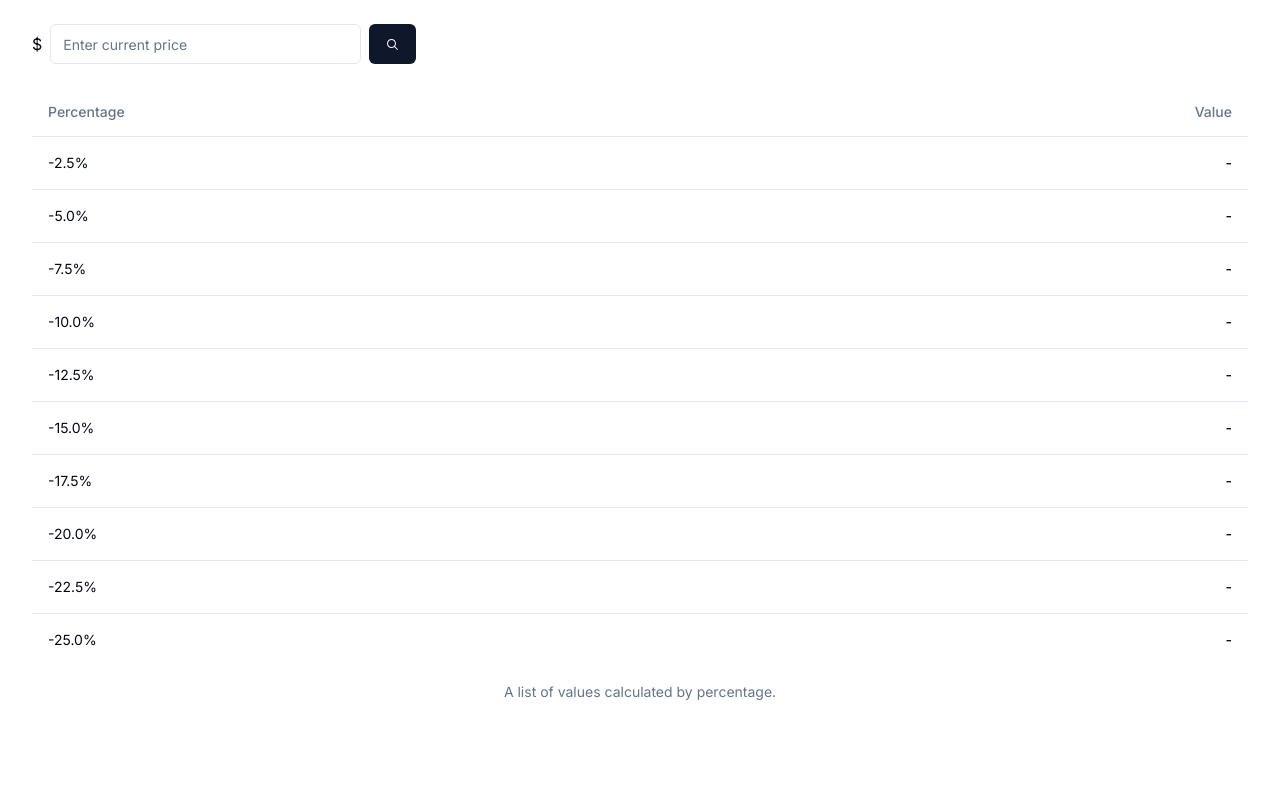
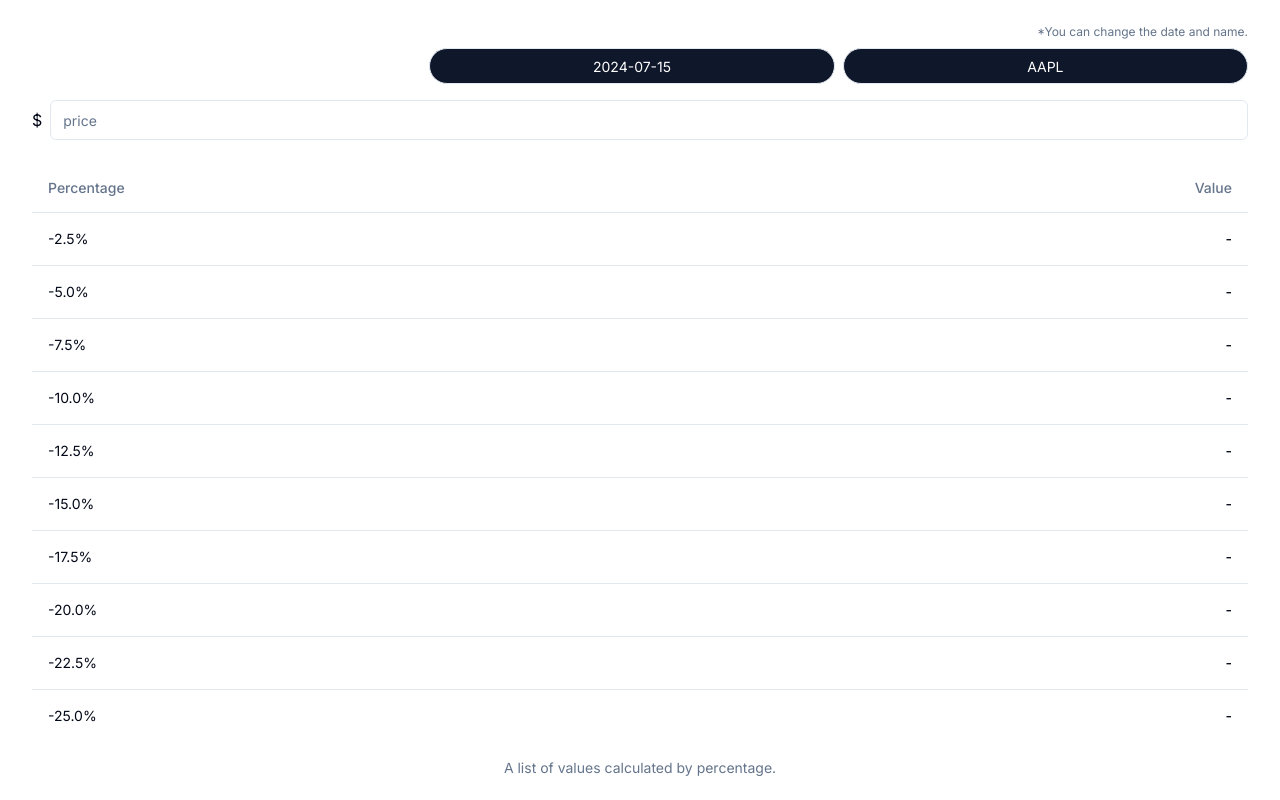
Before and after one commit to gayoungyeom/stock-log, a Next.js app: page / in a window 1280 px wide. Built offline with nearby package versions, Linux system fonts and the light colour scheme.

Commit message:
feat: 날짜 및 종목명 입력란 추가

```diff
--- a/package.json
+++ b/package.json
@@ -17,6 +17,7 @@
     "@radix-ui/react-slot": "^1.1.0",
     "class-variance-authority": "^0.7.0",
     "clsx": "^2.1.1",
+    "dayjs": "^1.11.11",
     "lucide-react": "^0.407.0",
     "next": "14.2.5",
     "react": "^18",
--- a/src/app/page.tsx
+++ b/src/app/page.tsx
@@ -1,6 +1,6 @@
 "use client"
 
-import { Button, Input, Table } from "@components/ui"
+import { Input, Table } from "@components/ui"
 import {
   TableBody,
   TableCaption,
@@ -9,8 +9,8 @@ import {
   TableHeader,
   TableRow,
 } from "@components/ui/table"
-import { MagnifyingGlassIcon } from "@radix-ui/react-icons"
-import { KeyboardEvent, useState } from "react"
+import dayjs from "dayjs"
+import { useState } from "react"
 
 /** 지정한 범위의 숫자들을 step만큼 떨어진 배열로 만들어서 반환 */
 const getRange = (start: number, end: number, step: number) => {
@@ -23,14 +23,11 @@ const getRange = (start: number, end: number, step: number) => {
   return result
 }
 
-/** 엔터 클릭 시 이벤트 핸들러 실행 */
-const handleKeyDown = (e: KeyboardEvent<HTMLInputElement>, eventHandler: () => void) => {
-  if (e.nativeEvent.isComposing) return
-  if (e.key === "Enter") eventHandler()
-}
+export default function Home() {
+  const today = dayjs().format("YYYY-MM-DD")
 
-export default function Home() {
-  const [inputPrice, setInputPrice] = useState<number | undefined>()
+  const [date, setDate] = useState(today)
+  const [name, setName] = useState<string>("AAPL")
   const [curPrice, setCurPrice] = useState<number | undefined>()
 
   const PERCENTAGES = getRange(2.5, 25, 2.5)
@@ -39,24 +36,40 @@ export default function Home() {
     return value * ((100 - percentgae) / 100)
   }
 
-  const handleSearchClick = () => {
-    setCurPrice(inputPrice)
-  }
-
   return (
     <main className="container pt-6">
-      <div className="flex w-full max-w-sm items-center space-x-2">
-        <span>$</span>
-        <Input
-          type="number"
-          step="0.01"
-          placeholder="Enter current price"
-          onChange={(e) => setInputPrice(Number(e.target.value))}
-          onKeyDown={(e) => handleKeyDown(e, handleSearchClick)}
-        />
-        <Button onClick={handleSearchClick}>
-          <MagnifyingGlassIcon />
-        </Button>
+      <div className="w-full flex flex-col space-y-4">
+        <div className="space-y-2">
+          <div className="text-xs text-right text-slate-500">
+            *You can change the date and name.
+          </div>
+          <div className="flex items-center justify-end space-x-2">
+            <Input
+              className="w-1/3 min-w-32 h-9 rounded-3xl bg-slate-900 text-white text-center focus-visible:rounded-3xl focus-visible:ring-0 focus-visible:ring-offset-0"
+              type="text"
+              placeholder="Date"
+              value={date}
+              onChange={(e) => setDate(e.target.value)}
+            />
+            <Input
+              className="w-1/3 min-w-32 h-9 rounded-3xl bg-slate-900 text-white text-center focus-visible:rounded-3xl focus-visible:ring-0 focus-visible:ring-offset-0"
+              type="text"
+              placeholder="Name"
+              value={name}
+              onChange={(e) => setName(e.target.value)}
+            />
+          </div>
+        </div>
+
+        <div className="flex items-center space-x-2">
+          <span>$</span>
+          <Input
+            type="number"
+            step="0.01"
+            placeholder="price"
+            onChange={(e) => setCurPrice(Number(e.target.value))}
+          />
+        </div>
       </div>
 
       <div className="mt-6">
```
Also changed, not shown: 2 other files (tests, documents, lock files or other folders).
